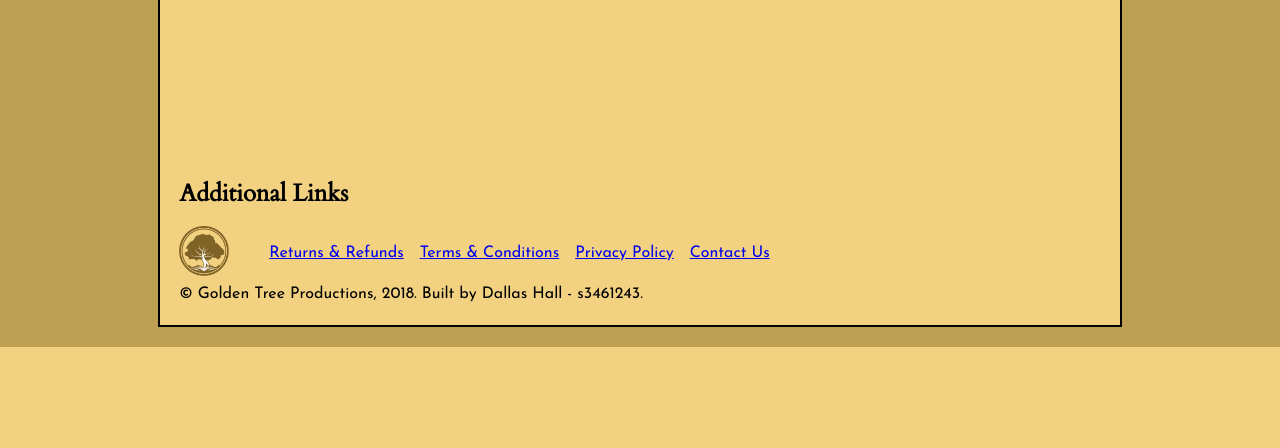
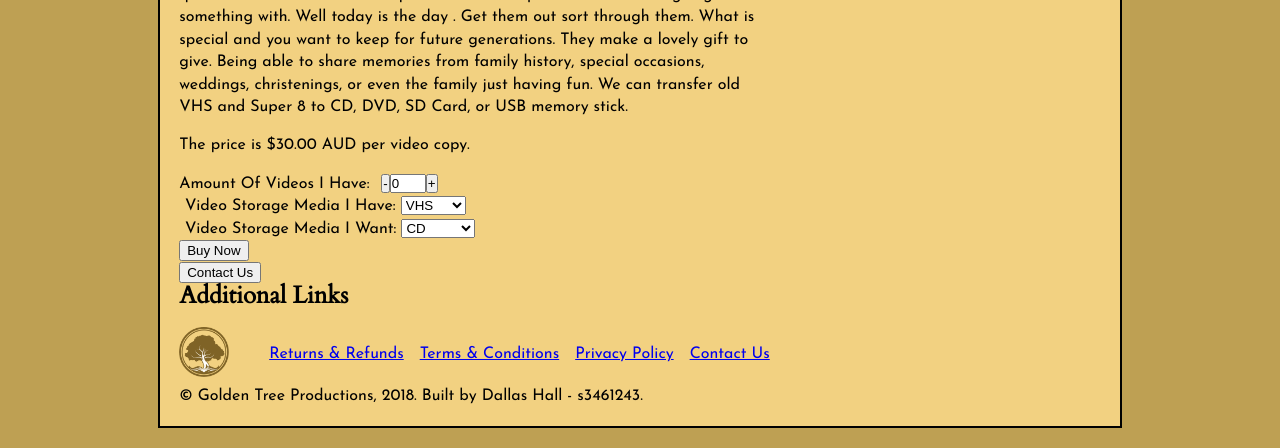
Before and after one commit to dallas-hall/learning-php, a PHP site: page /template_single_product.html in a window 1280 px wide. Shown: the part 545-993 px from the top of the page. Before the commit the page ends 892 px from the top, so only its background shows below. Run offline with PHP 8.4, Linux system fonts and the light colour scheme.

Commit message:
Added dual product page complete with styling and work sample and testimonial.  Updated some CSS.

```diff
--- a/wp/a2/css/dual_page.css
+++ b/wp/a2/css/dual_page.css
@@ -21,7 +21,7 @@
 	width: 33%;
 }
 
-#dualPage aside article {
+#dualPage section aside article {
 	clear: both;
 	overflow: auto;
 }
--- a/wp/a2/template_single_product.html
+++ b/wp/a2/template_single_product.html
@@ -35,23 +35,49 @@
 	</header>
 	<main id="dualPage">
 		<section class="mainContent">
-			<h2>Single Product</h2>
-			<article>
-				<img src="" width="" height="">
-				<p>Product description goes here...</p>
+			<h2>Video Transfer</h2>
+			<article id="videoTransfer">
+				<!--
+				This free image was sourced at https://www.pexels.com/photo/classic-phonograph-record-retro-tech-157540/
+				-->
+				<img src="img/products/video/vcr.jpg" width="480" height="270">
+				<p>In today’s fast moving world our lives move so fast and memories fade just as quick. We all have
+					some old tapes locked in a cupboard that we are going to do something with. Well today is the day
+					. Get them out sort through them. What is special and you want to keep for future generations.
+					They make a lovely gift to give. Being able to share memories from family history, special
+					occasions, weddings, christenings, or even the family just having fun. We can transfer old VHS and
+					Super 8 to CD, DVD, SD Card, or USB memory stick.</p>
+				<p>The price is $30.00 AUD per video copy.</p>
 				<span id="quantityButton">
-					<input type="button" name="quantityMinus" value="-" id="quantityMinus">
-					<input type="text" value="0" id="quantityText">
-					<input type="button" name="quantityAdd" value="+" id="quantityAdd">
-				</span>
+					<!--Splitting across lines with 'broken' tags so no white space nodes are introduced-->
+					<label>Amount Of Videos I Have:</label><input type="button" name="quantityMinus" value="-"
+																  id="quantityMinus"
+				><input type="text" value="0" id="quantityText"
+				><input type="button" name="quantityAdd" value="+" id="quantityAdd"></span
+				><br><label id="sourceType">Video Storage Media I Have:
+				<select name="sourceType">
+					<option value="vhs">VHS</option>
+					<option value="super8">Super8</option>
+				</select></label
+			><br><label id="copyType">Video Storage Media I Want:
+				<select name="copyType">
+					<option value="cd">CD</option>
+					<option value="dvd">DVD</option>
+					<option value="usb">USB</option>
+					<option value="sd">SD Card</option>
+				</select></label><br>
+				<form action=""><input type="submit" name="buyNow" value="Buy Now"><br></form>
+				<form action="contact_us.php"><input type="submit" name="contactProduction" value="Contact Us"></form>
 				<script src="js/quantity.js"></script>
-				<input type="button" name="buyNow" value="Buy Now">
 			</article>
 		</section>
 		<aside id="sideContent">
-			<h2>Testimonials</h2>
 			<article>
-
+				<h2>Testimonials &amp; Samples</h2>
+				<p><i>"Jack you are awesome. The music clips are just so awesome.– Love them all big fella."</i>
+					Roger Pearson - Musician- Song Writer</p>
+				<iframe width="320" height="240" src="https://www.youtube.com/embed/N9BhV2Pt4aI" frameborder="0"
+						gesture="media" allow="encrypted-media" allowfullscreen></iframe>
 			</article>
 		</aside>
 	</main>
```
Also changed, not shown: wp/a2/index.php (+6 -4 lines), wp/a2/product.php (+5 -2 lines).
